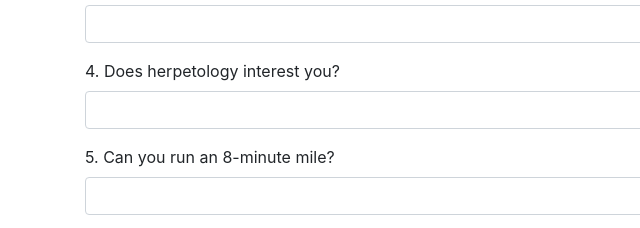
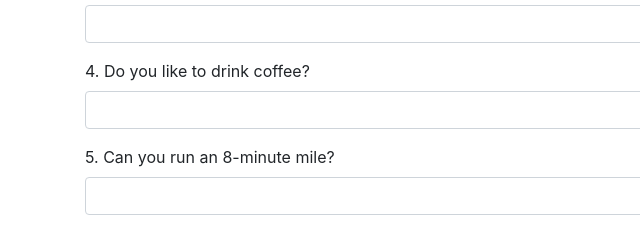
Before and after one commit to jessicarubinwilliams/programming-language-suggester, a plain HTML site: page index.html in a window 1280 px wide. Shown: the part 589-817 px from the top of the page, 0-640 px from the left. Drawn offline with Linux system fonts and the light colour scheme.

Commit message:
Correct duplicate quiz question.

```diff
--- a/index.html
+++ b/index.html
@@ -30,7 +30,7 @@
         <input id="herpetology" class="form-control" type="text">
       </div>
       <div class="form-group">
-        <label for="coffee">4. Does herpetology interest you?</label>
+        <label for="coffee">4. Do you like to drink coffee?</label>
         <input id="coffee" class="form-control" type="text">
       </div>
       <div class="form-group">
```
